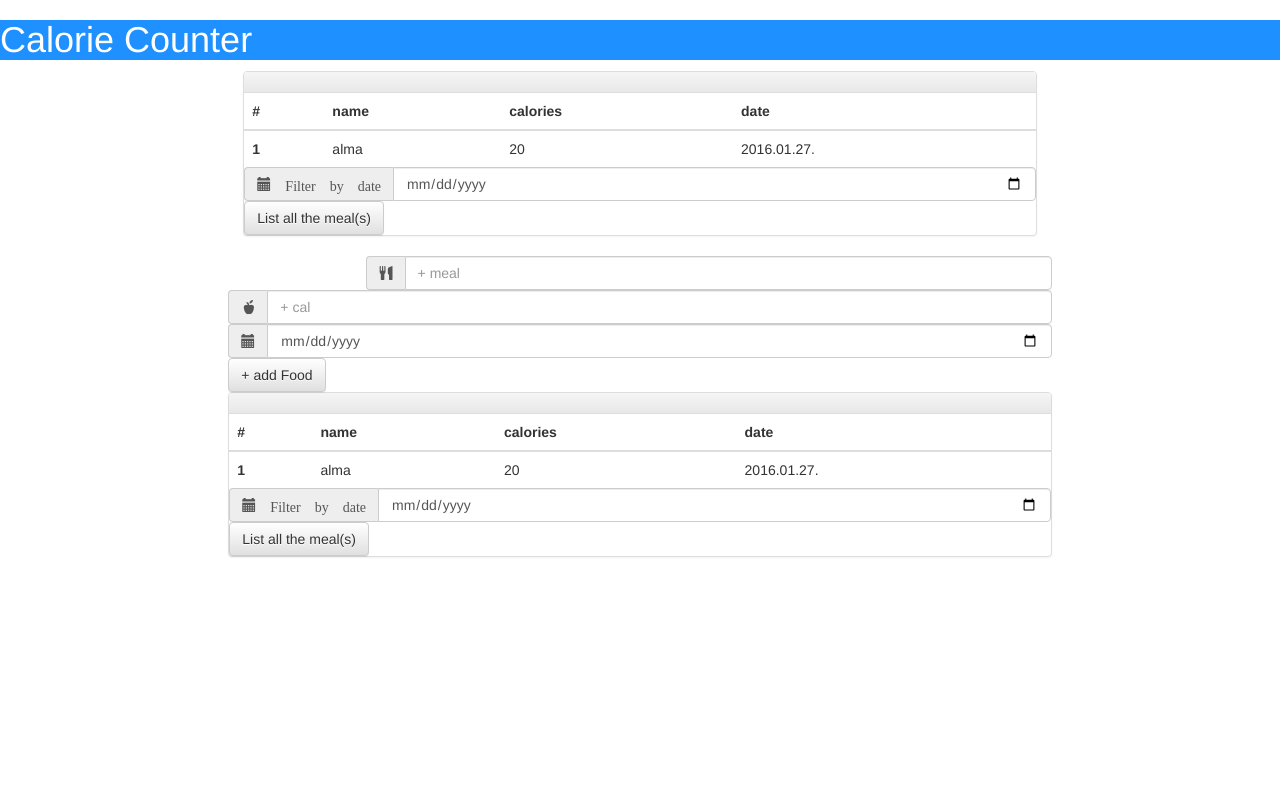
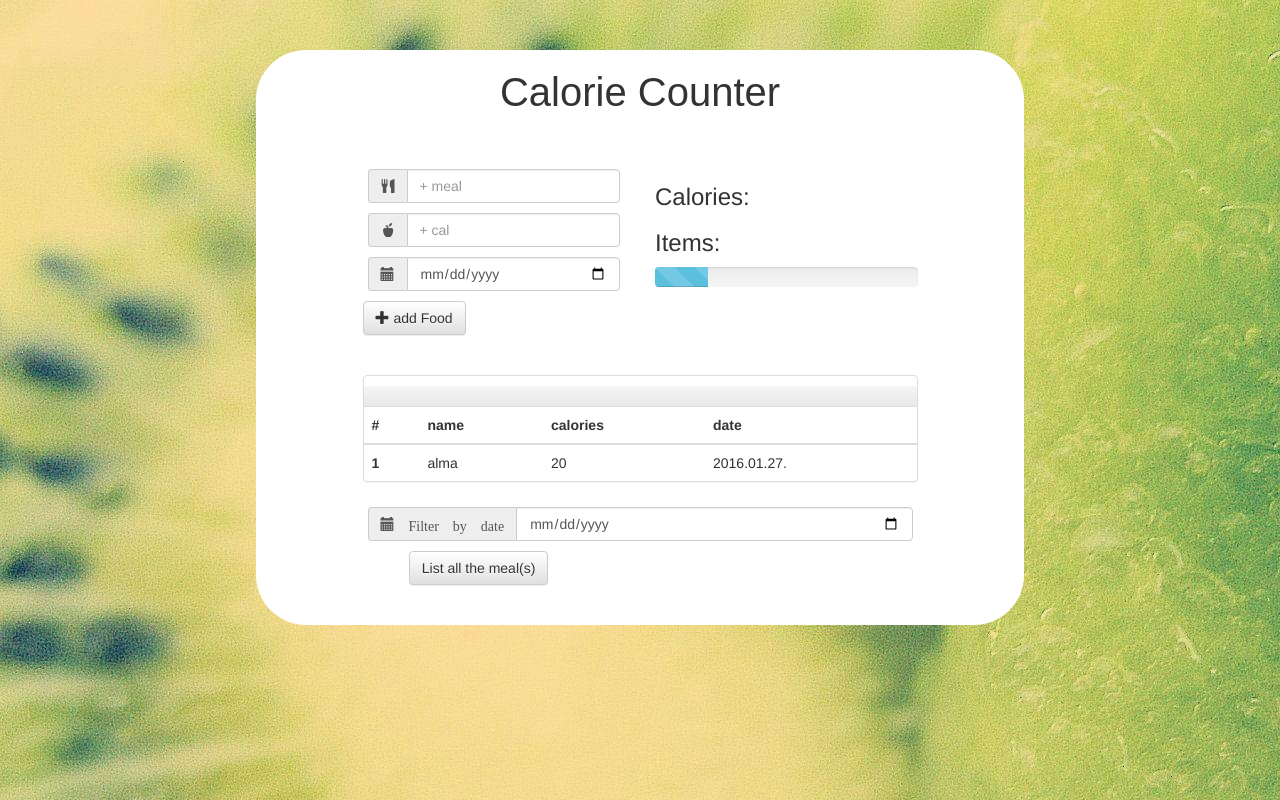
Before and after one commit to bauerjudit/CalorieCounter, a website: page public/index2.html in a window 1280 px wide. Drawn offline with nearby package versions, Linux system fonts and the light colour scheme.

Commit message:
begin use bootstrap

```diff
--- a/public/index2.html
+++ b/public/index2.html
@@ -20,25 +20,55 @@
       <script src="https://oss.maxcdn.com/respond/1.4.2/respond.min.js"></script>
     <![endif]-->
   </head>
+
   <body>
+
+    <div class="container">
           <h1>Calorie Counter</h1>
           <div>
-      <div class="col-md-2">
+
+            <div class="col-md-1 empty">
             </div>
 
-      <div class="col-md-8">
-        <div>
+            <div class="col-md-10">
+
                 <div class="col-md-6">
 
+                  <div class="input-group">
+                    <span class="input-group-addon" id="basic-addon1"><span class="glyphicon glyphicon-cutlery"></span></span>
+                    <input type="text" class="form-control" placeholder="+ meal" aria-describedby="basic-addon1">
+                  </div>
+
+                  <div class="input-group">
+                    <span class="input-group-addon" id="basic-addon1"><span class="glyphicon glyphicon-apple"></span></span>
+                    <input type="text" class="form-control" placeholder="+ cal" aria-describedby="basic-addon1">
+                  </div>
+
+                  <div class="input-group">
+                    <span class="input-group-addon" id="basic-addon1"><span class="glyphicon glyphicon-calendar"></span></span>
+                    <input type="date" class="form-control" placeholder="+ cal" aria-describedby="basic-addon1">
+                  </div>
+
+                  <div class="btn-group" role="group" aria-label="...">
+                    <button type="button" class="btn btn-default"><span class="glyphicon glyphicon-plus"></span>  add Food</button>
+                  </div>
+
                 </div >
+
               <div class="col-md-6">
+                <h3> Calories: </h3>
+                <h3>Items: </h3>
+                <div class="progress">
+                  <div class="progress-bar progress-bar-info progress-bar-striped" role="progressbar" aria-valuenow="20" aria-valuemin="0" aria-valuemax="100" style="width: 20%">
+                  <span class="sr-only">20% Complete</span>
+                  </div>
+                </div>
 
               </div>
-        </div>
-        <div>
-          <div class= "col-md-12">
 
 
+
+              <div class = "col-md-12">
                   <div class="panel panel-default">
                   <!-- Default panel contents -->
                   <div class="panel-heading"></div>
@@ -63,6 +93,7 @@
                       </tbody>
                     </table>
 
+                  </div>
 
                     <div class="input-group">
                       <span class="input-group-addon" id="basic-addon1"><span class="glyphicon glyphicon-calendar">  Filter by date</span></span>
@@ -74,80 +105,41 @@
                     </div>
 
 
+
+
+                <div class="col-md-1 empty">
+                </div>
+
             </div>
           </div>
-
-
         </div>
-      <div class="col-md-2">
       </div>
 
 
 
 
-      <div class="input-group">
-        <span class="input-group-addon" id="basic-addon1"><span class="glyphicon glyphicon-cutlery"></span></span>
-        <input type="text" class="form-control" placeholder="+ meal" aria-describedby="basic-addon1">
-      </div>
-
-      <div class="input-group">
-        <span class="input-group-addon" id="basic-addon1"><span class="glyphicon glyphicon-apple"></span></span>
-        <input type="text" class="form-control" placeholder="+ cal" aria-describedby="basic-addon1">
-      </div>
-
-      <div class="input-group">
-        <span class="input-group-addon" id="basic-addon1"><span class="glyphicon glyphicon-calendar"></span></span>
-        <input type="date" class="form-control" placeholder="+ cal" aria-describedby="basic-addon1">
-      </div>
-
-      <div class="btn-group" role="group" aria-label="...">
-        <button type="button" class="btn btn-default">+ add Food</button>
-      </div>
-
-      <div class="panel panel-default">
-    <!-- Default panel contents -->
-        <div class="panel-heading"></div>
-
-    <!-- Table -->
-        <table class="table">
-          <thead>
-            <tr>
-              <th>#</th>
-              <th>name</th>
-              <th>calories</th>
-              <th>date</th>
-            </tr>
-          </thead>
-          <tbody>
-            <tr>
-              <th scope="row">1</th>
-              <td>alma</td>
-              <td>20</td>
-              <td>2016.01.27.</td>
-            </tr>
-          </tbody>
-        </table>
-
-
-      <div class="input-group">
-        <span class="input-group-addon" id="basic-addon1"><span class="glyphicon glyphicon-calendar">  Filter by date</span></span>
-        <input type="date" class="form-control" placeholder="Filter by date" aria-describedby="basic-addon1">
-      </div>
-
-      <div class="btn-group" role="group" aria-label="...">
-        <button type="button" class="btn btn-default">List all the meal(s)</button>
-      </div>
-
-    </div>
 
 
 
 
-  </div>
+
+
+
+
+
+
+
+
+
+
+
+
+
 
     <!-- jQuery (necessary for Bootstrap's JavaScript plugins) -->
     <script src="https://ajax.googleapis.com/ajax/libs/jquery/1.11.3/jquery.min.js"></script>
     <!-- Include all compiled plugins (below), or include individual files as needed -->
     <script src="https://maxcdn.bootstrapcdn.com/bootstrap/3.3.6/js/bootstrap.min.js" integrity="sha384-0mSbJDEHialfmuBBQP6A4Qrprq5OVfW37PRR3j5ELqxss1yVqOtnepnHVP9aJ7xS" crossorigin="anonymous"></script>
   </body>
+
 </html>
--- a/public/style.css
+++ b/public/style.css
@@ -1,4 +1,30 @@
 h1 {
-	color: white;
-	background-color: #1E90FF;
+	font-size: 40px;
+	font-family: sans-serif;
+	text-align: center;
+	padding-bottom: 40px;
 }
+
+body {
+	background-image: url("img/wallhaven-319772.jpg");
+}
+
+.input-group {
+	padding: 5px;
+}
+
+.btn-group {
+	padding-top: 5px;
+	padding-bottom: 40px;
+}
+
+.panel {
+	padding-top: 10px;
+}
+
+.container {
+	background-color: white;
+	margin-top: 50px;
+	border-radius: 50px;
+	width: 60%;
+}
```
Also changed, not shown: public/img/wallhaven-310290.jpg (added), public/img/wallhaven-319772.jpg (added). Lines whose indentation alone changed are shown as unchanged.
